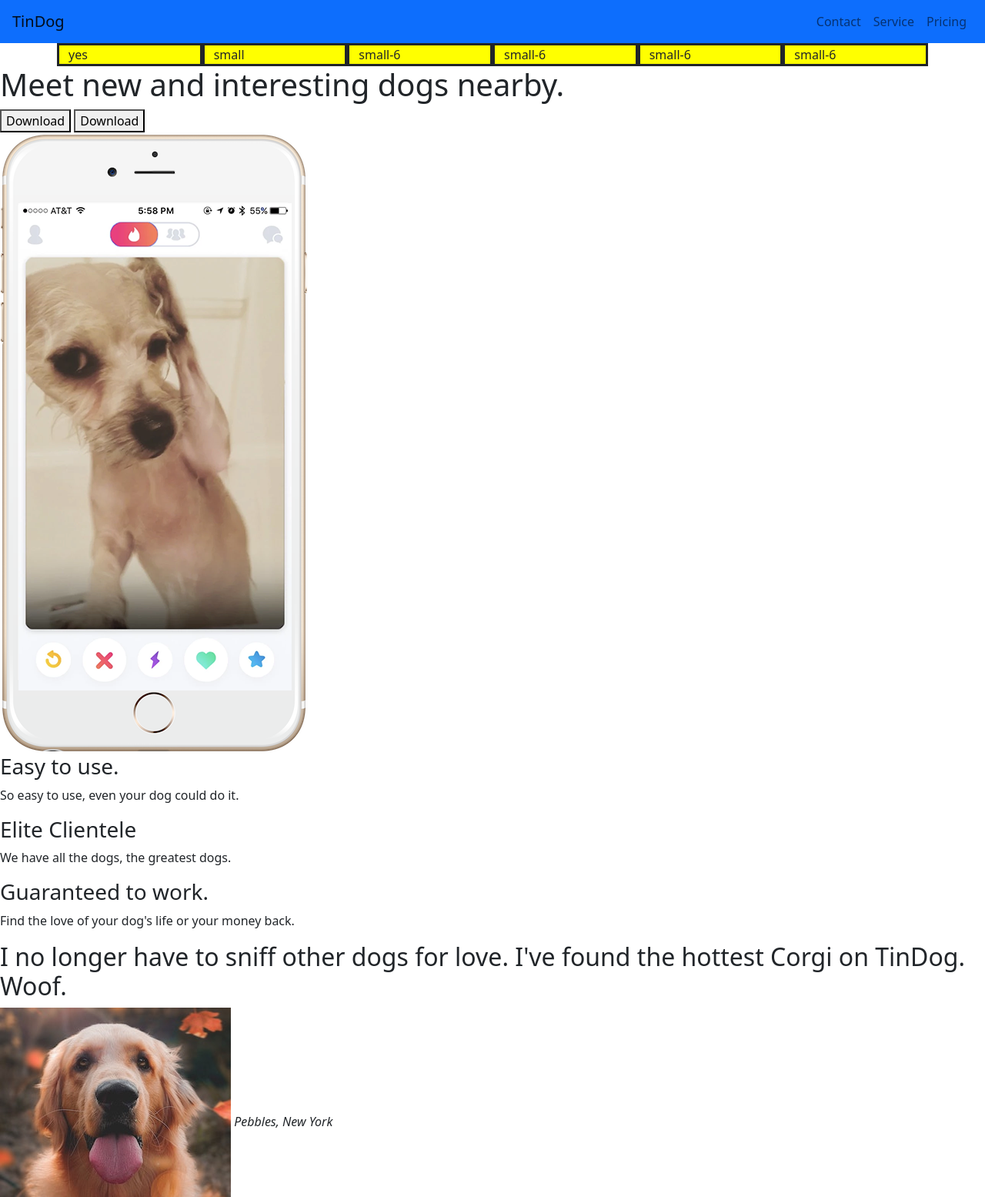
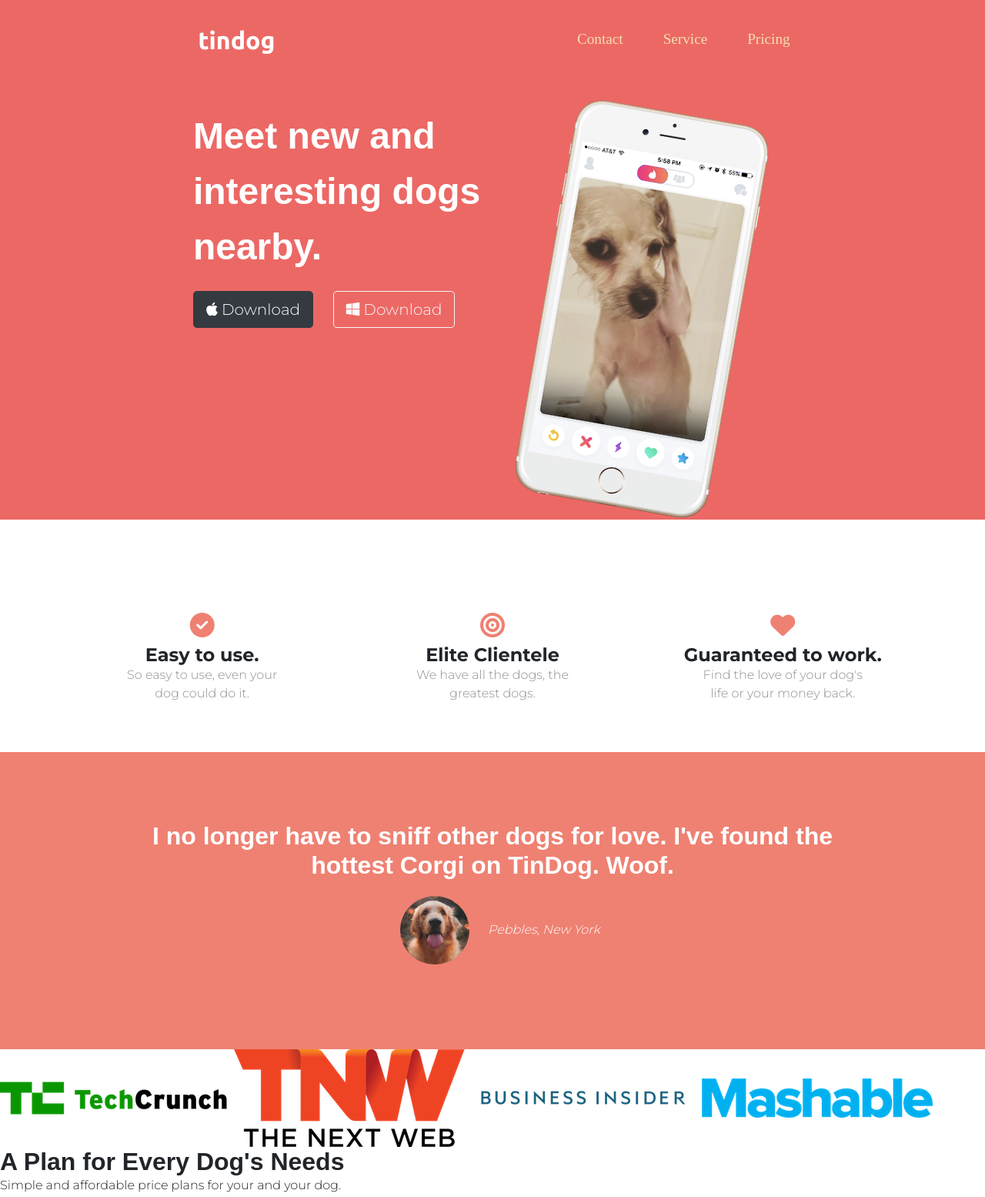
Before and after one commit to kinglove58/complete-web-tinDog, a plain HTML site: page simple web/TinDog-Start-master/index.html in a window 1280 px wide. Shown: the top 1555 px of the page at 77% size. Drawn offline with nearby package versions, Linux system fonts and the light colour scheme.

Commit message:
complete navbar

```diff
--- a/simple web/TinDog-Start-master/css/styles.css
+++ b/simple web/TinDog-Start-master/css/styles.css
@@ -0,0 +1,131 @@
+@import url('https://fonts.googleapis.com/css2?family=Montserrat:wght@300;700&family=Ubuntu:wght@300;700&display=swap');
+
+* {
+    box-sizing: border-box;
+    padding: 0;
+    margin: 0;
+}
+
+body {
+    font-family: 'Montserrat';
+}
+
+#title {
+    background-color: #EC6865;
+    color: white;
+}
+
+.navbar {
+    padding: 0 0 0 30px;
+}
+
+
+.navbar .navbar-brand {
+    font-family: "ubuntu";
+    text-transform: lowercase;
+    font-weight: bold;
+    font-size: 2rem;
+    color: white ;
+}
+
+.navbar .nav-item {
+    padding: 0px 18px;
+
+}
+.navbar .nav-item .nav-link {
+    color: wheat;
+    font-family: "Monserrat-light";
+    font-size: 1.2rem;
+}
+
+ /* section styling */
+.container h1{
+    font-family:'Montserrat Black', sans-serif;;
+    font-size: 3rem;
+    font-weight: bolder;
+    line-height: 1.5;
+}
+
+.container-fluid {
+    padding: 1% 10% 1% 10%;
+    margin-bottom: 50px;
+}
+
+/* hero styling */
+.container1 {
+    padding-left: 12%;
+}
+.col-lg-6.col-md-12 h1 {
+    color: white;
+}
+
+.phoneimage {
+    transform: rotate(10deg);
+    width: 60%;
+}
+
+.button-download {
+  margin: 3% 5% 2% 0%;
+}
+
+/* feature section */
+
+#features{
+    padding: 5%;
+}
+
+.row .adjcol{
+   text-align: center;
+}
+.row .adjcol h3 {
+    font-family: 'Montserrat', sans-serif;
+    font-weight: 700;
+    font-size: 1.5rem;
+    margin-bottom: 0;
+}
+
+.row .adjcol p{
+    color: #8f8f8f;
+/*    text-align: center; */
+    width: 60%;
+    margin: 0 auto;
+}
+
+.adjcol .icon1{
+    color: #ef8172;
+    font-size: 2rem;
+}
+
+.adjcol .icon1:hover{
+    color: #ff4c68;
+}
+
+/* Testimonia section */
+
+#testimonials {
+    background-color:#ef8172;
+    color: white;
+}
+
+.testiminials-container .testimonial-section {
+    padding: 7% 15%;
+    text-align: center;
+}
+
+h2 {
+    font-size: 2rem;
+    font-family: "Montserrat-bold", sans-serif;
+    font-weight: bolder;
+    margin: 0 auto;
+    /* width: 50%; */
+}
+
+.image-container {
+    align-items: center;
+}
+.testimonial-section .testimonial-image {
+    align-items: center;
+    border-radius: 50%;
+    width: 10%;
+    margin: 20px;
+}
--- a/simple web/TinDog-Start-master/index.html
+++ b/simple web/TinDog-Start-master/index.html
@@ -1,29 +1,54 @@
 <!DOCTYPE html>
 <html>
-
   <head>
-  <meta charset="utf-8">
+    <meta charset="utf-8" />
     <title>TinDog</title>
-  <link rel="stylesheet" href="https://stackpath.bootstrapcdn.com/bootstrap/5.0.0-alpha1/css/bootstrap.min.css" integrity="sha384-r4NyP46KrjDleawBgD5tp8Y7UzmLA05oM1iAEQ17CSuDqnUK2+k9luXQOfXJCJ4I" crossorigin="anonymous">
-  <script src="https://stackpath.bootstrapcdn.com/bootstrap/5.0.0-alpha1/js/bootstrap.min.js" integrity="sha384-oesi62hOLfzrys4LxRF63OJCXdXDipiYWBnvTl9Y9/TRlw5xlKIEHpNyvvDShgf/" crossorigin="anonymous"></script>
-  <script src="https://cdn.jsdelivr.net/npm/popper.js@1.16.0/dist/umd/popper.min.js" integrity="sha384-Q6E9RHvbIyZFJoft+2mJbHaEWldlvI9IOYy5n3zV9zzTtmI3UksdQRVvoxMfooAo" crossorigin="anonymous"></script>
-  <link rel="stylesheet" href="css/styles.css">
+    <link
+      rel="stylesheet"
+      href="https://stackpath.bootstrapcdn.com/bootstrap/5.0.0-alpha1/css/bootstrap.min.css"
+      integrity="sha384-r4NyP46KrjDleawBgD5tp8Y7UzmLA05oM1iAEQ17CSuDqnUK2+k9luXQOfXJCJ4I"
+      crossorigin="anonymous"
+    />
+    <script
+      src="https://stackpath.bootstrapcdn.com/bootstrap/5.0.0-alpha1/js/bootstrap.min.js"
+      integrity="sha384-oesi62hOLfzrys4LxRF63OJCXdXDipiYWBnvTl9Y9/TRlw5xlKIEHpNyvvDShgf/"
+      crossorigin="anonymous"
+    ></script>
+    <script
+      src="https://cdn.jsdelivr.net/npm/popper.js@1.16.0/dist/umd/popper.min.js"
+      integrity="sha384-Q6E9RHvbIyZFJoft+2mJbHaEWldlvI9IOYy5n3zV9zzTtmI3UksdQRVvoxMfooAo"
+      crossorigin="anonymous"
+    ></script>
+    <link
+      rel="stylesheet"
+      href="https://cdnjs.cloudflare.com/ajax/libs/font-awesome/6.5.1/css/all.min.css"
+      integrity="sha512-DTOQO9RWCH3ppGqcWaEA1BIZOC6xxalwEsw9c2QQeAIftl+Vegovlnee1c9QX4TctnWMn13TZye+giMm8e2LwA=="
+      crossorigin="anonymous"
+      referrerpolicy="no-referrer"
+    />
+    <link rel="stylesheet" href="css/styles.css" />
   </head>
 
   <body>
-
     <section id="title">
-
+      <div class="container-fluid">
         <!-- Nav Bar -->
-        <nav class="navbar navbar-expand-lg navbar-light bg-primary">
+        <nav class="navbar navbar-expand-lg navbar-light">
           <div class="container-fluid">
             <a class="navbar-brand" href="#">TinDog</a>
-                <button class="navbar-toggler" type="button" data-toggle="collapse" data-target="#navbarID"
-                    aria-controls="navbarID" aria-expanded="false" aria-label="Toggle navigation">
+            <button
+              class="navbar-toggler"
+              type="button"
+              data-toggle="collapse"
+              data-target="#navbarID"
+              aria-controls="navbarID"
+              aria-expanded="false"
+              aria-label="Toggle navigation"
+            >
               <span class="navbar-toggler-icon"></span>
             </button>
             <div class="collapse navbar-collapse" id="navbarID">
-                    <div class="navbar-nav ml-auto">
+              <ul class="navbar-nav ml-auto">
                 <li class="nav-item">
                   <a class="nav-link" aria-current="page" href="#">Contact</a>
                 </li>
@@ -33,90 +58,112 @@
                 <li class="nav-item">
                   <a class="nav-link" aria-current="page" href="#">Pricing</a>
                 </li>
+              </ul>
+            </div>
+          </div>
+        </nav>
+
+        <!-- Title -->
+        <div class="container container1">
+          <div class="row">
+            <div class="col-lg-6 col-md-12">
+              <h1>Meet new and interesting dogs nearby.</h1>
+              <button type="button" class="btn btn-dark btn-lg button-download">
+                <i class="fab fa-apple"></i> Download
+              </button>
+              <button
+                type="button"
+                class="btn btn-outline-light btn-lg button-download"
+              >
+                <i class="fab fa-windows"></i> Download
+              </button>
+            </div>
+            <div class="col-lg-6 col-md-12">
+              <img
+                class="phoneimage"
+                src="images/iphone6.png"
+                alt="iphone-mockup"
+              />
             </div>
           </div>
         </div>
-        </nav>
-        <div class="container">
-          <div class="row">
-            <div class="col" style="background-color: yellow; border: 3px solid;"> yes </div>
-              <div class="col" style="background-color: yellow; border: 3px solid;">small</div>
-              <div class="col" style="background-color: yellow; border: 3px solid;">
-              small-6</div>
-              <div class="col" style="background-color: yellow; border: 3px solid;">
-                small-6</div>
-                <div class="col" style="background-color: yellow; border: 3px solid;">
-                  small-6</div>
-                  <div class="col-lg-2 col-md-4" style="background-color: yellow; border: 3px solid;">
-                    small-6</div>
       </div>
-        </div>
-
-
-
-    <!-- Title -->
-
-    <div>
-      <h1>Meet new and interesting dogs nearby.</h1>
-      <button type="button">Download</button>
-      <button type="button">Download</button>
-    </div>
-    <div>
-      <img src="images/iphone6.png" alt="iphone-mockup">
-    </div>
-
     </section>
-
 
     <!-- Features -->
 
     <section id="features">
-
+      <div class="container">
+        <div class="row">
+          <div class="col-lg-4 col-md-12 adjcol">
+            <span class="icon1"><i class="fa-solid fa-circle-check"></i></span>
             <h3>Easy to use.</h3>
             <p>So easy to use, even your dog could do it.</p>
-
+          </div>
+          <div class="col-lg-4 col-md-12 adjcol">
+            <span class="icon1"><i class="fa-solid fa-bullseye"></i></span>
             <h3>Elite Clientele</h3>
             <p>We have all the dogs, the greatest dogs.</p>
-
+          </div>
+          <div class="col-lg-4 col-md-12 adjcol">
+            <span class="icon1"><i class="fa-solid fa-heart"></i></span>
             <h3>Guaranteed to work.</h3>
             <p>Find the love of your dog's life or your money back.</p>
-
+          </div>
+        </div>
+      </div>
     </section>
-
 
     <!-- Testimonials -->
 
     <section id="testimonials">
+      <div class="testiminials-container">
+        <div class="testimonial-section">
+          <h2>
+            I no longer have to sniff other dogs for love. I've found the
+            hottest Corgi on TinDog. Woof.
+          </h2>
+          <div class="image-container">
+            <img
+              class="testimonial-image"
+              src="images/dog-img.jpg"
+              alt="dog-profile"
+            />
+            <em>Pebbles, New York</em>
+          </div>
+        </div>
 
-    <h2>I no longer have to sniff other dogs for love. I've found the hottest Corgi on TinDog. Woof.</h2>
-    <img src="images/dog-img.jpg" alt="dog-profile">
-    <em>Pebbles, New York</em>
-
-    <!-- <h2 class="testimonial-text">My dog used to be so lonely, but with TinDog's help, they've found the love of their life. I think.</h2>
-    <img class="testimonial-image" src="images/lady-img.jpg" alt="lady-profile">
-    <em>Beverly, Illinois</em> -->
-
+        <!-- <div class="testimonial-section">
+          <h2 class="testimonial-text">
+            My dog used to be so lonely, but with TinDog's help, they've found
+            the love of their life. I think.
+          </h2>
+          <div class="image-container">
+            <img
+              class="testimonial-image"
+              src="images/lady-img.jpg"
+              alt="lady-profile"
+            />
+            <em>Beverly, Illinois</em>
+          </div>
+        </div> -->
+      </div>
     </section>
-
 
     <!-- Press -->
 
     <section id="press">
-    <img src="images/techcrunch.png" alt="tc-logo">
-    <img src="images/tnw.png" alt="tnw-logo">
-    <img src="images/bizinsider.png" alt="biz-insider-logo">
-    <img src="images/mashable.png" alt="mashable-logo">
-
+      <img src="images/techcrunch.png" alt="tc-logo" />
+      <img src="images/tnw.png" alt="tnw-logo" />
+      <img src="images/bizinsider.png" alt="biz-insider-logo" />
+      <img src="images/mashable.png" alt="mashable-logo" />
     </section>
-
 
     <!-- Pricing -->
 
     <section id="pricing">
-
       <h2>A Plan for Every Dog's Needs</h2>
       <p>Simple and affordable price plans for your and your dog.</p>
-
 
       <h3>Chihuahua</h3>
       <h2>Free</h2>
@@ -125,14 +172,12 @@
       <p>Unlimited App Usage</p>
       <button type="button">Sign Up</button>
 
-
       <h3>Labrador</h3>
       <h2>$49 / mo</h2>
       <p>Unlimited Matches</p>
       <p>Unlimited Messages</p>
       <p>Unlimited App Usage</p>
       <button type="button">Sign Up</button>
-
 
       <h3>Mastiff</h3>
       <h2>$99 / mo</h2>
@@ -141,30 +186,20 @@
       <p>Unlimited Messages</p>
       <p>Unlimited App Usage</p>
       <button type="button">Sign Up</button>
-
     </section>
-
 
     <!-- Call to Action -->
 
     <section id="cta">
-
       <h3>Find the True Love of Your Dog's Life Today.</h3>
       <button type="button">Download</button>
       <button type="button">Download</button>
-
     </section>
-
 
     <!-- Footer -->
 
     <footer id="footer">
-
       <p>© Copyright TinDog</p>
-
     </footer>
-
-
   </body>
-
 </html>
--- a/style.css
+++ /dev/null
@@ -1,22 +0,0 @@
-*{
-    margin: 0;
-    box-sizing: border-box;
-}
-.top-container{
-    background-color: red;
-    width: 100px; height: 100px;
-    position: absolute;
-    top: 200px; left: 200px;
-}
-
-.top-middle {
-    width: 100px; height: 100px;
-    background-color: blue;
-    position: absolute;
-    top: 100px; left: 100px;
-}
-
-.bottom-container {
-    width: 100px; height: 100px;
-    background-color: yellow;
-}
```
Also changed, not shown: index.html (deleted, +0 -18 lines). Lines whose indentation alone changed are shown as unchanged.
